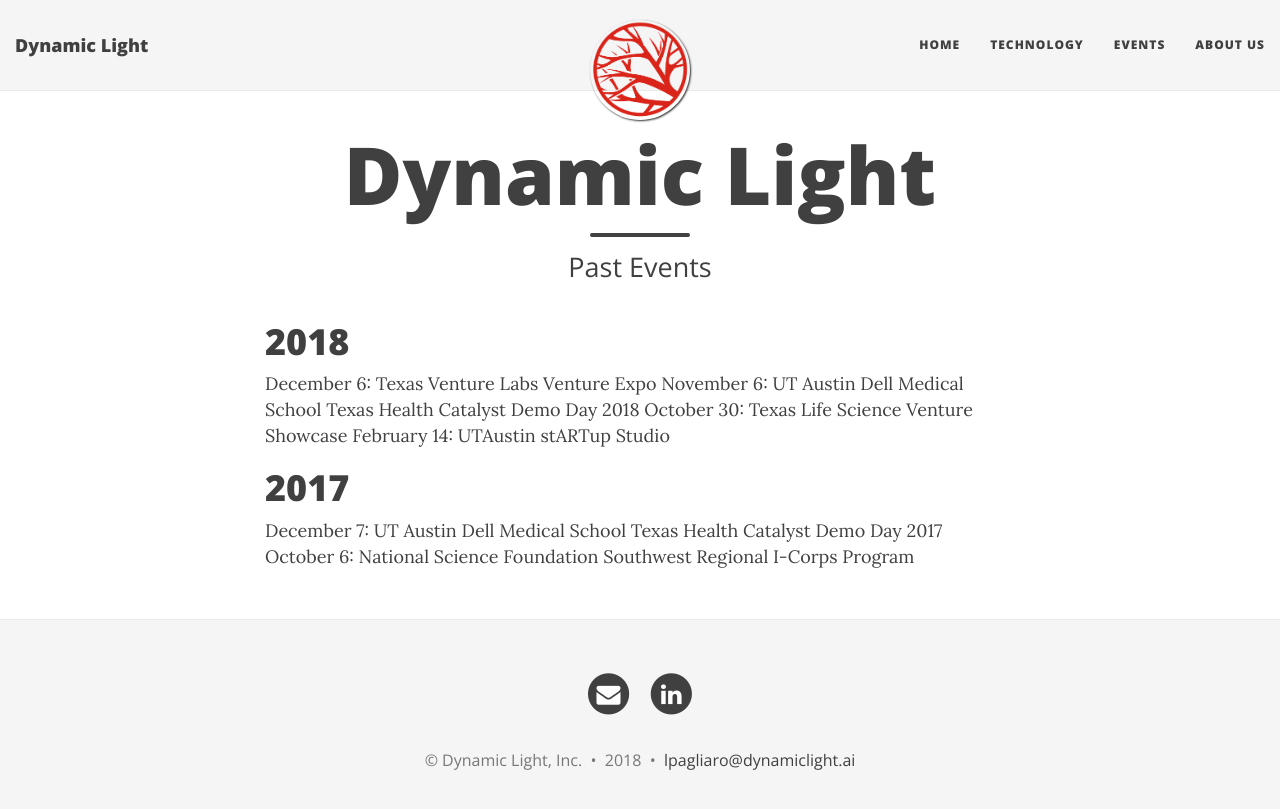
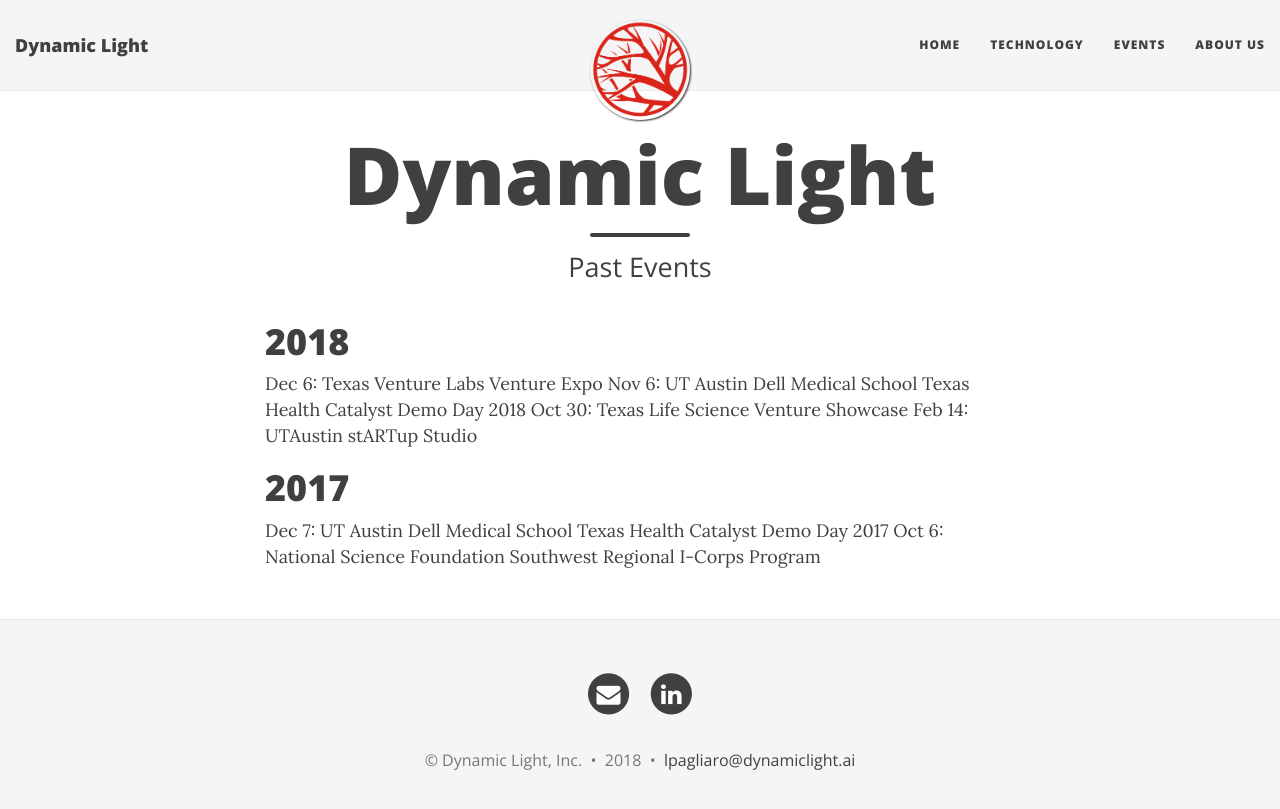
Before and after one commit to Dynamic-Light/millerd8.github.io, a Jekyll site: the page built from events.md, in a window 1280 px wide. Shown: the top 809 px of the page. Built offline with Jekyll 4.4.1, drawn with Linux system fonts in a browser that asks for light colours; nearby versions of some CDN libraries.

Commit message:
Update events.md

```diff
--- a/events.md
+++ b/events.md
@@ -6,13 +6,18 @@
 <div>
 
 <h1> 2018 </h1>
-December 6: Texas Venture Labs Venture Expo
-November 6: UT Austin Dell Medical School Texas Health Catalyst Demo Day 2018
-October 30: Texas Life Science Venture Showcase
-February 14: UTAustin stARTup Studio
+Dec 6: Texas Venture Labs Venture Expo
+
+Nov 6: UT Austin Dell Medical School Texas Health Catalyst Demo Day 2018
+
+Oct 30: Texas Life Science Venture Showcase
+
+Feb 14: UTAustin stARTup Studio
+
 
 <h1> 2017 </h1>
-December 7: UT Austin Dell Medical School Texas Health Catalyst Demo Day 2017
-October 6: National Science Foundation Southwest Regional I-Corps Program
+Dec 7: UT Austin Dell Medical School Texas Health Catalyst Demo Day 2017
+
+Oct 6: National Science Foundation Southwest Regional I-Corps Program
 
 </div>
```
